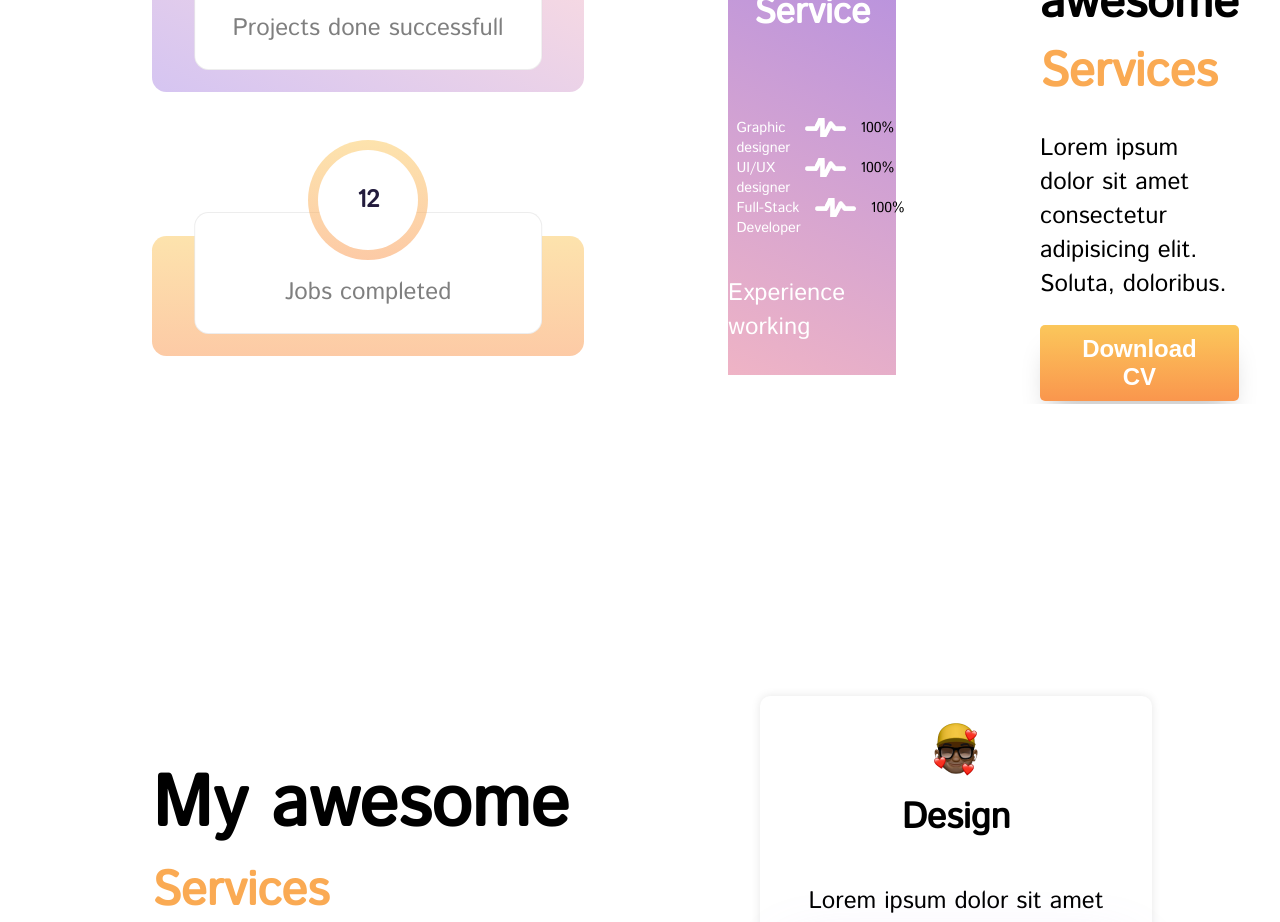
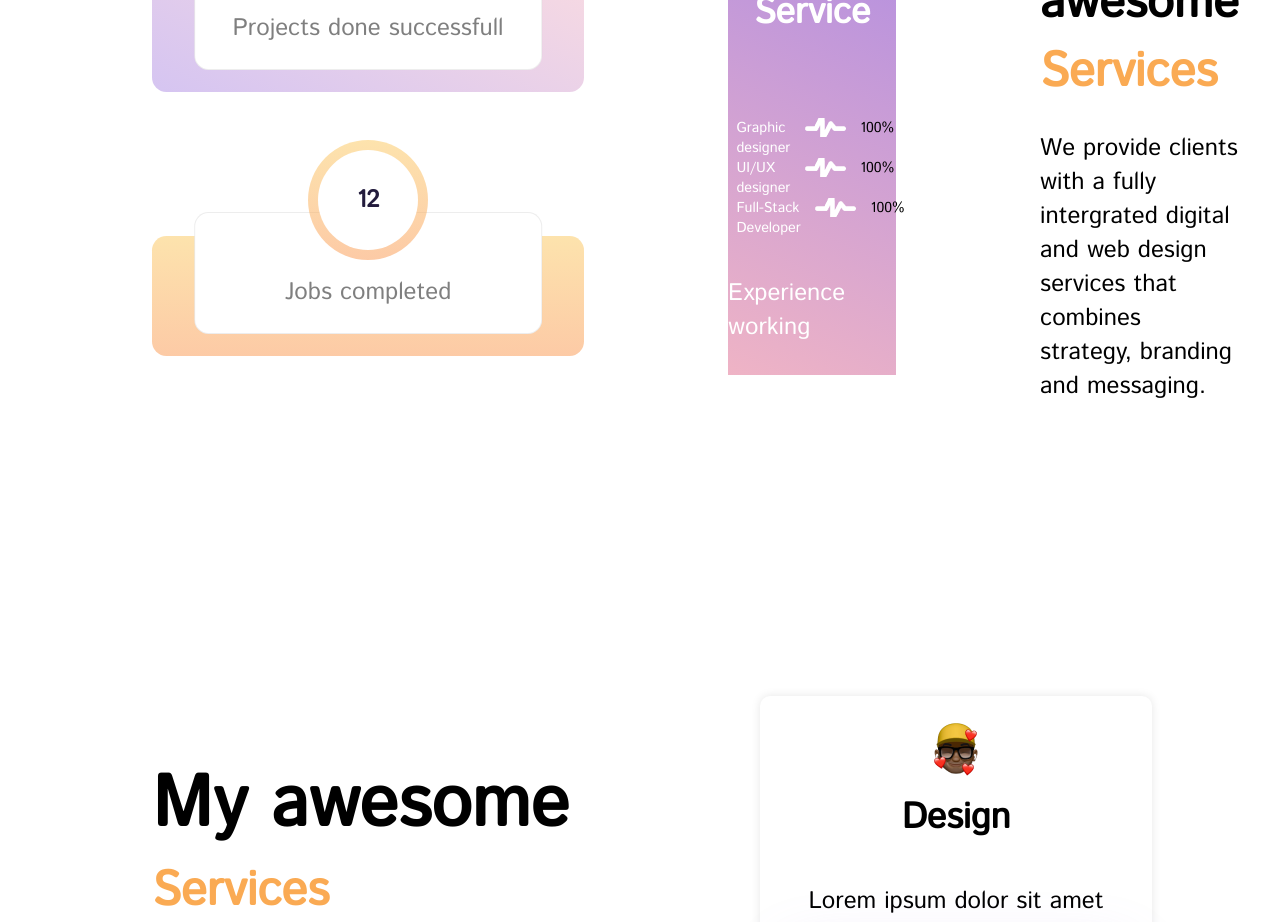
Before and after one commit to principalkelvo/kelvinnjoroowino, a Vue app: page / in a window 1280 px wide. Shown: the part 1200-2122 px from the top of the page. Built offline with nearby package versions, Linux system fonts and the light colour scheme.

Commit message:
adds awesome services

```diff
--- a/src/components/service.vue
+++ b/src/components/service.vue
@@ -103,7 +103,7 @@
               </div>
               <div class="cardContent">
 
-                <p>Lorem ipsum dolor sit amet consectetur adipisicing elit. Soluta, doloribus.</p>
+                <p>We provide clients with a fully intergrated digital and web design services that combines strategy, branding and messaging. Our methods are flexible to much the diverse B2B business needs and demands</p>
 
 
               </div>
```
